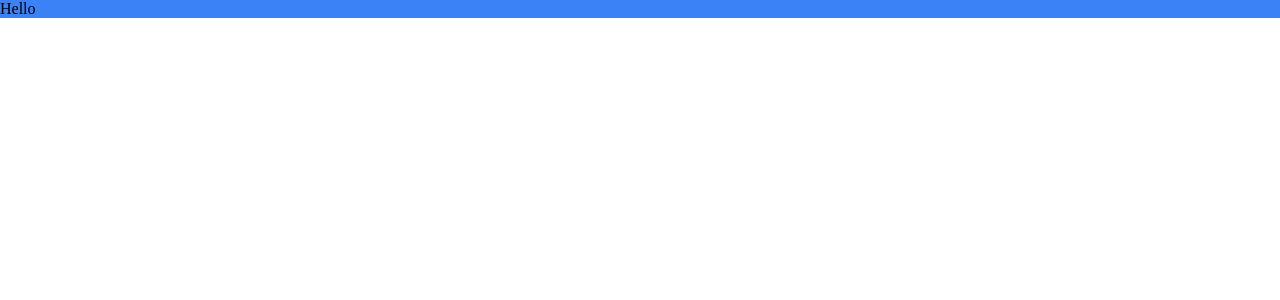
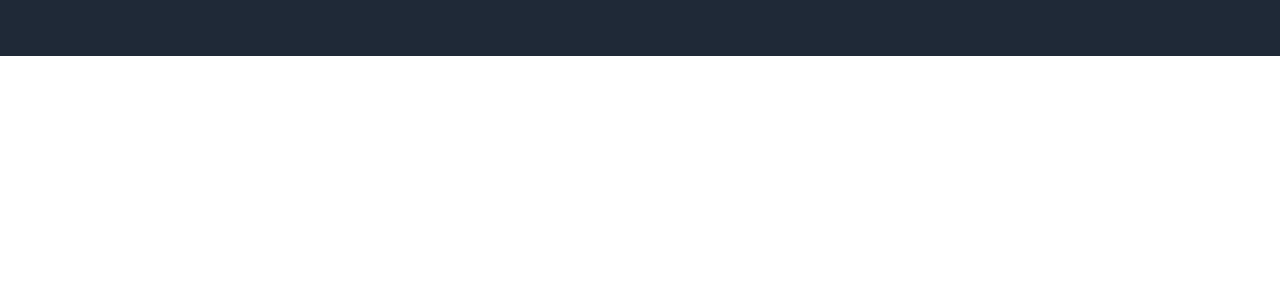
Before and after one commit to abhay-ag/ReactJS, a React (Create React App) app in the folder react-task/: page / in a window 1280 px wide. Shown: the top 300 px of the page. Built offline with nearby package versions, Linux system fonts and the light colour scheme.

Commit message:
making navbar component

```diff
--- a/react-task/src/App.js
+++ b/react-task/src/App.js
@@ -1,10 +1,11 @@
+import Navbar from './Components/Navbar';
 import './styles/style.css'
 
 function App() {
   return (
-    <div className="bg-blue-500">
-      Hello
-    </div>
+    <>
+      <Navbar />
+    </>
   );
 }
 
--- /dev/null
+++ b/react-task/src/Components/Navbar.js
@@ -0,0 +1,11 @@
+import React from 'react'
+
+function Navbar() {
+  return (
+    <div className="w-screen h-14 bg-gray-800 flex flex-row items-center font-bold text-white text-2xl">
+
+    </div>
+  )
+}
+
+export default Navbar
--- a/react-task/src/styles/style.css
+++ b/react-task/src/styles/style.css
@@ -1 +1 @@
-.bg-blue-500{--tw-bg-opacity:1;background-color:rgb(59 130 246/var(--tw-bg-opacity))}@taileind base;@tailwind componentsl;
+.flex{display:flex}.h-1{height:.25rem}.h-10{height:2.5rem}.h-14{height:3.5rem}.w-screen{width:100vw}.flex-row{flex-direction:row}.items-start{align-items:flex-start}.items-center{align-items:center}.bg-blue-500{--tw-bg-opacity:1;background-color:rgb(59 130 246/var(--tw-bg-opacity))}.bg-gray-900{--tw-bg-opacity:1;background-color:rgb(17 24 39/var(--tw-bg-opacity))}.bg-gray-800{--tw-bg-opacity:1;background-color:rgb(31 41 55/var(--tw-bg-opacity))}.text-2xl{font-size:1.5rem;line-height:2rem}.font-bold{font-weight:700}.text-white{--tw-text-opacity:1;color:rgb(255 255 255/var(--tw-text-opacity))}@taileind base;@tailwind componentsl;
```
